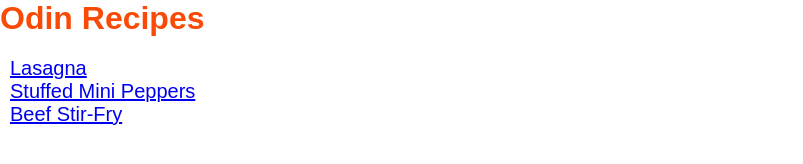
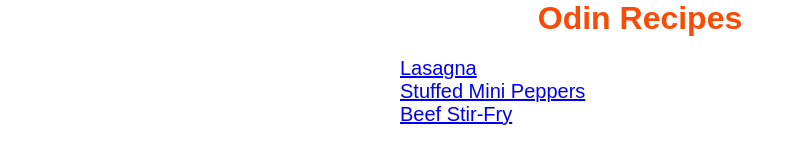
Before and after one commit to hanabata84/css-odin-recipes, a plain HTML site: page index.html in a window 1280 px wide. Shown: the whole page, without its empty margins (0-803 px from the left). Drawn offline with Linux system fonts and the light colour scheme.

Commit message:
center body, text align h1

```diff
--- a/style.css
+++ b/style.css
@@ -2,6 +2,11 @@
     font-family: Arial, Helvetica, sans-serif;
     margin: 0;
     padding: 0;
+}
+
+body {
+    width: 500px;
+    margin: 0 auto;
 }
 
 ul {
@@ -15,6 +20,7 @@ li {
 h1 {
     color: #f94b07;
     margin-bottom: 20px;
+    text-align: center;
 }
 
 h2 {
```
